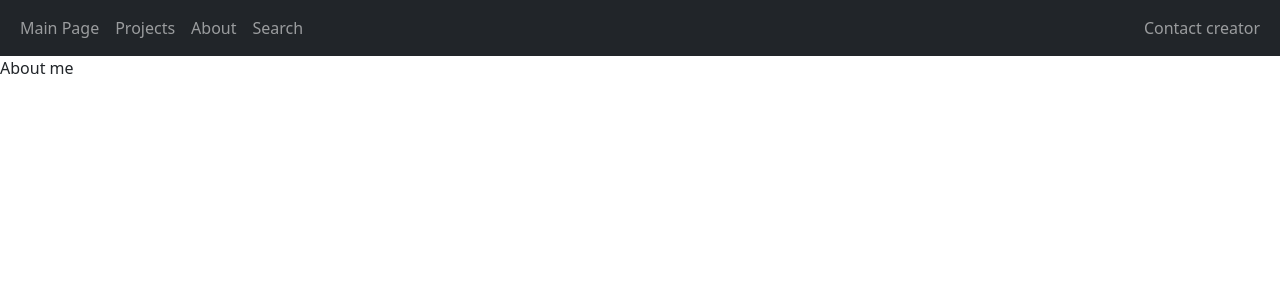
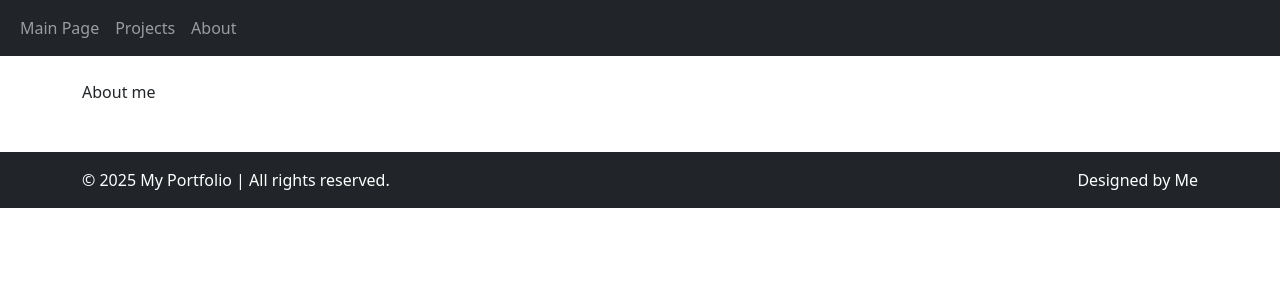
Before and after one commit to stokuj/my-django-portfolio, a Django app: page /about/ in a window 1280 px wide. Shown: the top 300 px of the page. Run offline with Django 5.2, Linux system fonts and the light colour scheme.

Commit message:
Dodanie dolnej stopki

```diff
--- a/personal_portfolio/main/templates/base.html
+++ b/personal_portfolio/main/templates/base.html
@@ -6,40 +6,40 @@
     <meta name="viewport" content="width=device-width, initial-scale=1.0">
     <link href="https://cdn.jsdelivr.net/npm/bootstrap@5.3.0-alpha1/dist/css/bootstrap.min.css" rel="stylesheet" integrity="sha384-GLhlTQ8iRABdZLl6O3oVMWSktQOp6b7In1Zl3/Jr59b6EGGoI1aFkw7cmDA6j6gD" crossorigin="anonymous">
 
-    <title>{%block title%}My app title{%endblock%}</title>
+    <title>{% block title %}My Personal Portfolio{% endblock %}</title>
 </head>
 <body>
+    <!-- Pasek nawigacyjny u góry -->
     <nav class="navbar navbar-expand-lg navbar-dark bg-dark">
         <div class="container-fluid">
             <div>
                 <ul class="navbar-nav">
                     <li class="nav-item">
-                <a class="nav-link" href="/home">Main Page</a>
+                        <a class="nav-link" href="{% url 'home' %}">Main Page</a>
                     </li>
                     <li class="nav-item">
-                  <a class="nav-link" href="/projects">Projects</a>
+                        <a class="nav-link" href="{% url 'projects' %}">Projects</a>
                     </li>
                     <li class="nav-item">
-              <a class="nav-link" href="/about">About</a>
-              </li>
-              <li class="nav-item">
-                <a class="nav-link" href="#">Search</a>
+                        <a class="nav-link" href="{% url 'about' %}">About</a>
                     </li>
                 </ul>
             </div>
-          <div>
-            <ul class="navbar-nav">
-              <li class="nav-item">
-                <a class="nav-link" href="#">Contact creator</a>
-              </li>
-            </ul>
-          </div>
-
         </div>
     </nav>
-      <div class="container">{% block content %} {% endblock %}</div>
 
-    {% block page_content %}{% endblock page_content %}
+    <!-- Główna zawartość -->
+    <div class="container mt-4">{% block page_content %}{% endblock %}</div>
+
+    <!-- Stopka -->
+    <footer class="mt-5">
+        <div class="navbar navbar-dark bg-dark text-white py-3">
+            <div class="container text-center">
+                <p class="mb-0">&copy; 2025 My Portfolio | All rights reserved.</p>
+                <p class="mb-0">Designed by Me</p>
+            </div>
+        </div>
+    </footer>
 
     <script src="https://cdn.jsdelivr.net/npm/bootstrap@5.1.3/dist/js/bootstrap.bundle.min.js" integrity="sha384-ka7Sk0Gln4gmtz2MlQnikT1wXgYsOg+OMhuP+IlRH9sENBO0LRn5q+8nbTov4+1p" crossorigin="anonymous"></script>
 </body>
```
Lines whose indentation alone changed are shown as unchanged.
